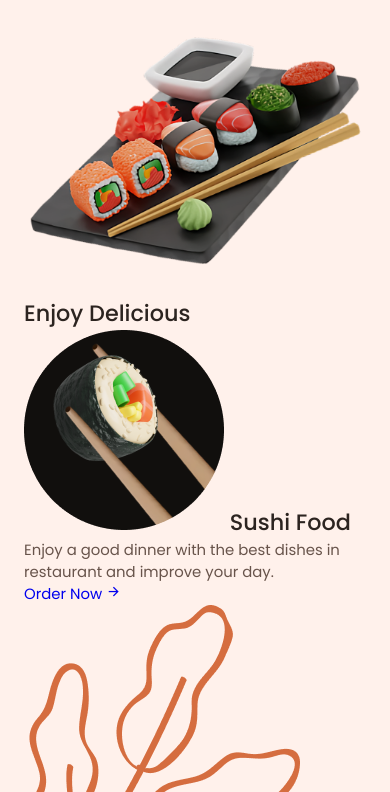
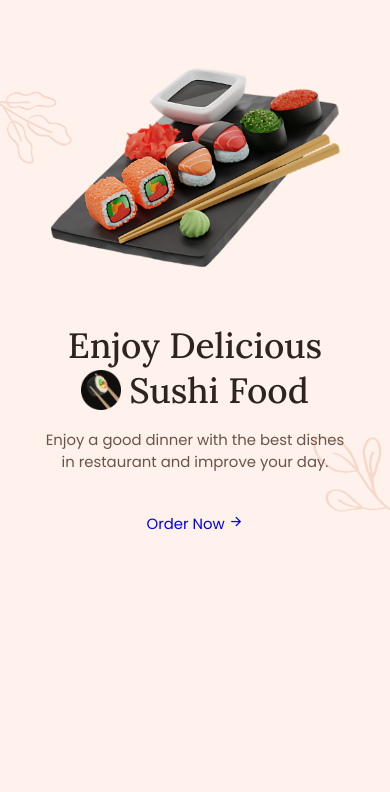
Before and after one commit to richardgery/SushiWebsite, a plain HTML site: page index.html in a window 390 px wide. Shown: the part 52-844 px from the top of the page. Drawn offline with nearby package versions, Linux system fonts and the light colour scheme.

Commit message:
feat: add style responsive design mobile section home

```diff
--- a/CSS/style.css
+++ b/CSS/style.css
@@ -245,3 +245,72 @@ img {
 .show-menu {
   top: 0;
 }
+
+/* home */
+.home {
+  position: relative;
+}
+
+.home-contain {
+  padding-top: 2rem;
+  row-gap: 3rem;
+}
+
+.home-img {
+  width: 300px;
+  justify-self: center;
+}
+
+.home-data {
+  text-align: center;
+}
+
+.home-title {
+  margin-bottom: 1rem;
+  font-family: var(--title-font);
+  font-size: var(--biggest-font-size);
+}
+
+.home-title img {
+  width: 40px;
+}
+
+.home-title div {
+  display: flex;
+  align-items: center;
+  column-gap: 0.5rem;
+  justify-content: center;
+}
+
+.home-description {
+  margin-bottom: 2.5rem;
+  padding: 0 1rem;
+}
+
+.home-leaf-1,
+.home-leaf-2 {
+  position: absolute;
+  opacity: 0.2;
+}
+
+.home-leaf-1 {
+  width: 80px;
+  top: 8rem;
+  left: -1rem;
+  transform: rotate(90deg);
+  -webkit-transform: rotate(90deg);
+  -moz-transform: rotate(90deg);
+  -ms-transform: rotate(90deg);
+  -o-transform: rotate(90deg);
+}
+
+.home-leaf-2 {
+  width: 100px;
+  bottom: 1rem;
+  right: -2rem;
+  transform: rotate(-15deg);
+  -webkit-transform: rotate(-15deg);
+  -moz-transform: rotate(-15deg);
+  -ms-transform: rotate(-15deg);
+  -o-transform: rotate(-15deg);
+}
```
